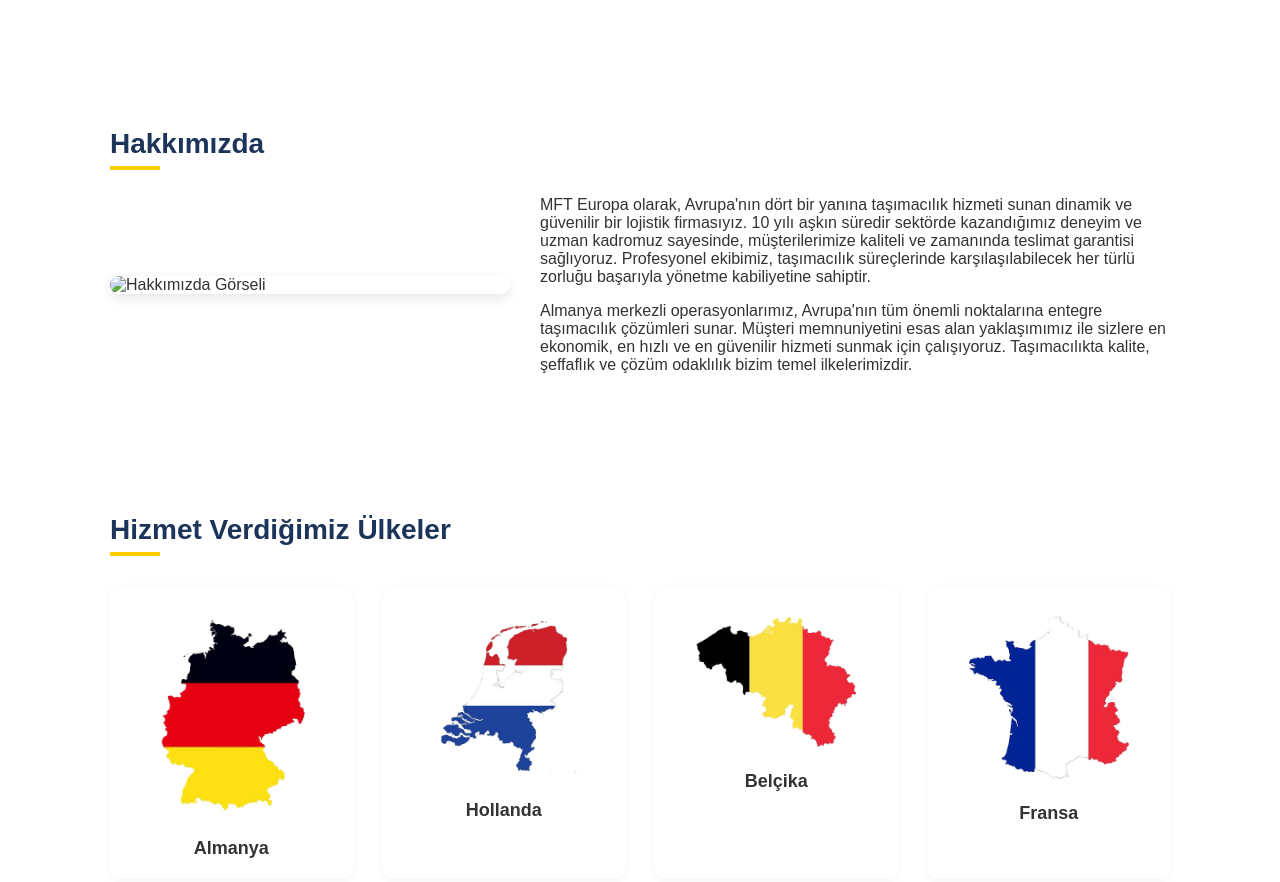
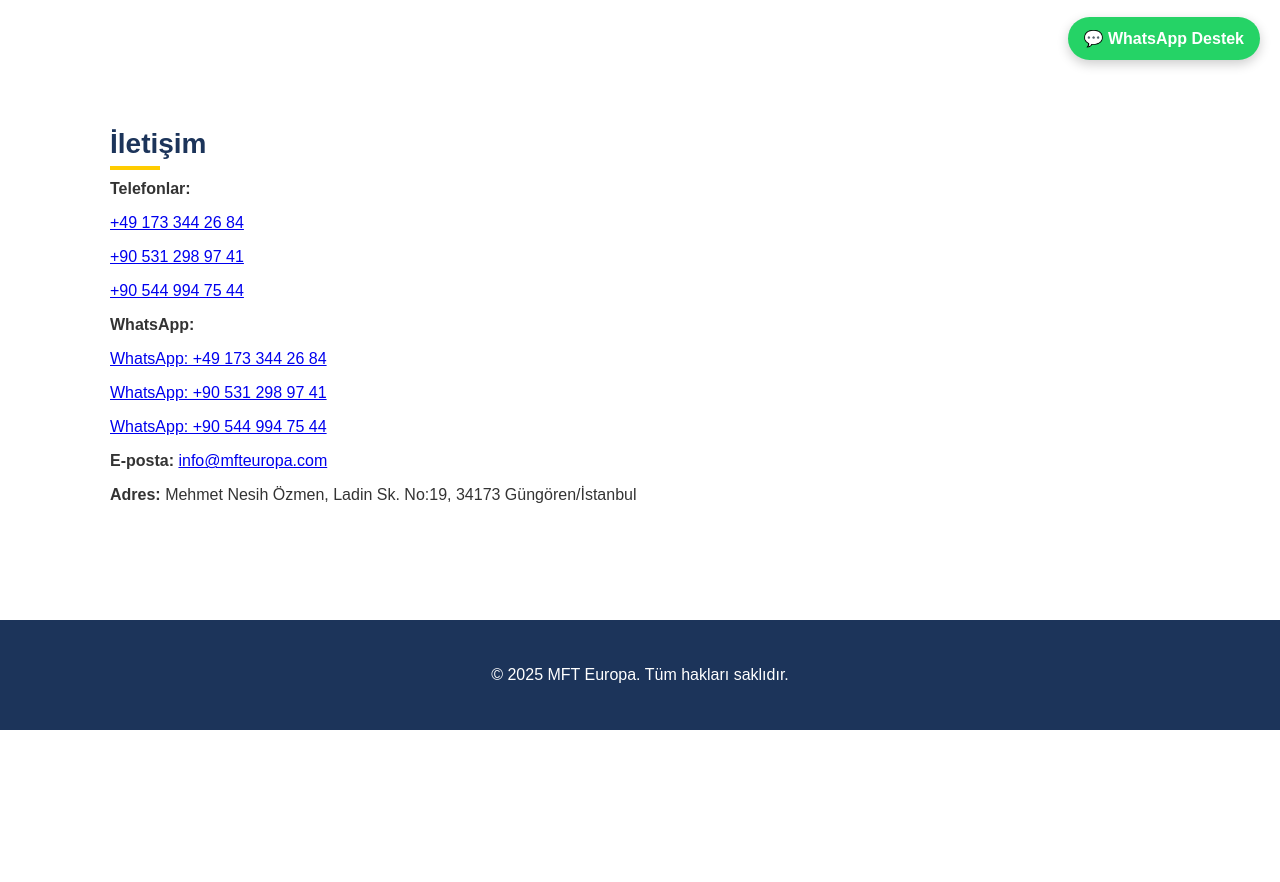
Before and after one commit to mfteuropa/mfteuropa.github.io, a plain HTML site: page index.html in a window 1280 px wide. Shown: the part 720-1602 px from the top of the page. After the commit the page ends 1450 px from the top, so only its background shows below. Drawn offline with Linux system fonts and the light colour scheme.

Commit message:
Update index.html

```diff
--- a/index.html
+++ b/index.html
@@ -1,40 +1,13 @@
 <!DOCTYPE html>
 <html lang="tr">
 <head>
-  <head>
   <meta charset="UTF-8">
   <meta name="viewport" content="width=device-width, initial-scale=1.0">
   <title>MFT Europa - Lojistik</title>
-
-  <!-- SEO Meta Tags -->
   <meta name="description" content="MFT Europa - Türkiye'den Avrupa'ya güvenilir ve hızlı lojistik hizmeti. 10 yıllık tecrübe, profesyonel ekip. Parsiyel ve komple taşımacılık.">
   <meta name="keywords" content="lojistik, taşımacılık, avrupa, parsiyel taşımacılık, mft europa, mobilya taşımacılığı, kargo, uluslararası lojistik, mft">
   <meta name="author" content="MFT Europa">
-
-  <!-- Open Graph / Facebook -->
-  <meta property="og:title" content="MFT Europa - Avrupa'ya Lojistik Hizmetleri">
-  <meta property="og:description" content="Türkiye'den Avrupa'nın dört bir yanına güvenli taşımacılık hizmetleri sunuyoruz.">
-  <meta property="og:image" content="https://mfteuropa.github.io/banner.jpg">
-  <meta property="og:url" content="https://mfteuropa.github.io/">
-  <meta property="og:type" content="website">
-
-  <!-- Twitter -->
-  <meta name="twitter:card" content="summary_large_image">
-  <meta name="twitter:title" content="MFT Europa - Avrupa'ya Lojistik">
-  <meta name="twitter:description" content="10 yıllık tecrübemizle Avrupa'nın her yerine taşımacılık hizmeti.">
-  <meta name="twitter:image" content="https://mfteuropa.github.io/banner.jpg">
-
-  <!-- Favicon -->
   <link rel="icon" href="favicon.ico" type="image/x-icon">
-
-  <!-- Style -->
-  <style>
-    /* ... stil kodlarınız burada kalıyor ... */
-  </style>
-</head>
-  <meta charset="UTF-8">
-  <meta name="viewport" content="width=device-width, initial-scale=1.0">
-  <title>MFT Europa - Lojistik</title>
   <style>
     * { box-sizing: border-box; }
     body { margin: 0; font-family: Arial, sans-serif; background-color: #fff; color: #333; }
@@ -144,7 +117,8 @@
       border: 2px solid #004080;
       border-radius: 10px;
       z-index: 999;
-      width: 300px;
+      width: 90%;
+      max-width: 300px;
       box-shadow: 0 0 20px rgba(0,0,0,0.3);
     }
     .form-popup input {
@@ -159,6 +133,20 @@
       color: white;
       border: none;
       cursor: pointer;
+    }
+    .whatsapp-button {
+      position: fixed;
+      bottom: 20px;
+      right: 20px;
+      background-color: #25d366;
+      color: white;
+      padding: 12px 16px;
+      border-radius: 50px;
+      text-decoration: none;
+      font-weight: bold;
+      box-shadow: 0 4px 12px rgba(0,0,0,0.2);
+      font-family: sans-serif;
+      z-index: 1000;
     }
     footer {
       background-color: #1c345a;
@@ -185,49 +173,23 @@
   <p>MFT Europa olarak Türkiye'den Avrupa'nın birçok ülkesine tekstil, hırdavat, mobilya gibi ürünlerin taşımacılığında uzmanlaşmış bulunmaktayız. Profesyonel hizmet anlayışımızla kapıdan kapıya teslimat sağlıyoruz.</p>
 </section>
 
-<section id="hakkimizda">
-  <h2>Hakkımızda</h2>
-  <div style="display: flex; flex-wrap: wrap; align-items: center; gap: 30px;">
-    <img src="about_us.jpg" alt="Hakkımızda Görseli" style="max-width: 100%; width: 400px; border-radius: 12px; box-shadow: 0 4px 12px rgba(0,0,0,0.1);">
-    <div style="flex: 1; min-width: 280px;">
-      <p>MFT Europa olarak, Avrupa'nın dört bir yanına taşımacılık hizmeti sunan dinamik ve güvenilir bir lojistik firmasıyız. 10 yılı aşkın süredir sektörde kazandığımız deneyim ve uzman kadromuz sayesinde, müşterilerimize kaliteli ve zamanında teslimat garantisi sağlıyoruz. Profesyonel ekibimiz, taşımacılık süreçlerinde karşılaşılabilecek her türlü zorluğu başarıyla yönetme kabiliyetine sahiptir.</p>
-      <p>Almanya merkezli operasyonlarımız, Avrupa'nın tüm önemli noktalarına entegre taşımacılık çözümleri sunar. Müşteri memnuniyetini esas alan yaklaşımımız ile sizlere en ekonomik, en hızlı ve en güvenilir hizmeti sunmak için çalışıyoruz. Taşımacılıkta kalite, şeffaflık ve çözüm odaklılık bizim temel ilkelerimizdir.</p>
-    </div>
-  </div>
+<section id="iletisim">
+  <h2>İletişim</h2>
+  <p><strong>Telefonlar:</strong></p>
+  <p><a href="tel:+491733442684">+49 173 344 26 84</a></p>
+  <p><a href="tel:+905312989741">+90 531 298 97 41</a></p>
+  <p><a href="tel:+905449947544">+90 544 994 75 44</a></p>
+  <p><strong>WhatsApp:</strong></p>
+  <p><a href="https://wa.me/491733442684" target="_blank">WhatsApp: +49 173 344 26 84</a></p>
+  <p><a href="https://wa.me/905312989741" target="_blank">WhatsApp: +90 531 298 97 41</a></p>
+  <p><a href="https://wa.me/905449947544" target="_blank">WhatsApp: +90 544 994 75 44</a></p>
+  <p><strong>E-posta:</strong> <a href="mailto:info@mfteuropa.com">info@mfteuropa.com</a></p>
+  <p><strong>Adres:</strong> Mehmet Nesih Özmen, Ladin Sk. No:19, 34173 Güngören/İstanbul</p>
 </section>
-
-<section id="ulkeler">
-  <h2>Hizmet Verdiğimiz Ülkeler</h2>
-  <div class="grid">
-    <div class="country"><img src="almanya_white_bg.png"><div class="country-name">Almanya</div></div>
-    <div class="country"><img src="hollanda_white_bg.png"><div class="country-name">Hollanda</div></div>
-    <div class="country"><img src="belcika_white_bg.png"><div class="country-name">Belçika</div></div>
-    <div class="country"><img src="fransa_white_bg.png"><div class="country-name">Fransa</div></div>
-    <div class="country"><img src="ispanya_white_bg.png"><div class="country-name">İspanya</div></div>
-    <div class="country"><img src="italya_white_bg.png"><div class="country-name">İtalya</div></div>
-    <div class="country"><img src="luksemburg_white_bg.png"><div class="country-name">Lüksemburg</div></div>
-    <div class="country"><img src="danimarka_white_bg.png"><div class="country-name">Danimarka</div></div>
-    <div class="country"><img src="avusturya_white_bg.png"><div class="country-name">Avusturya</div></div>
-  </div>
-</section>
-
-<div id="popup" class="form-popup">
-  <h3 id="ulkeBaslik">Ülke</h3>
-  <input type="text" id="en" placeholder="Koli Eni (cm)">
-  <input type="text" id="boy" placeholder="Koli Boyu (cm)">
-  <input type="text" id="yukseklik" placeholder="Koli Yüksekliği (cm)">
-  <input type="text" id="agirlik" placeholder="Koli Ağırlığı (kg)">
-  <input type="text" id="posta" placeholder="Posta Kodu">
-  <p id="fiyat">Fiyat: -</p>
-  <button onclick="hesaplaFiyat()">Fiyat Hesapla</button>
-  <button onclick="alert('Rezervasyon oluşturuldu')">Rezervasyon Oluştur</button>
-  <button onclick="kapat()">Kapat</button>
-</div>
-
+<a class="whatsapp-button" href="https://wa.me/905312989741" target="_blank">💬 WhatsApp Destek</a>
 <footer>
   <p>&copy; 2025 MFT Europa. Tüm hakları saklıdır.</p>
 </footer>
-
 <script>
   let seciliUlke = '';
   const ulkeCarpanlari = {
@@ -241,17 +203,14 @@
     "İspanya": 1.7,
     "İtalya": 1.6
   };
-
   function showForm(ulke) {
     document.getElementById('popup').style.display = 'block';
     document.getElementById('ulkeBaslik').textContent = ulke;
     seciliUlke = ulke;
   }
-
   function kapat() {
     document.getElementById('popup').style.display = 'none';
   }
-
   function hesaplaFiyat() {
     const en = parseFloat(document.getElementById('en').value) || 0;
     const boy = parseFloat(document.getElementById('boy').value) || 0;
@@ -262,7 +221,6 @@
     const fiyat = Math.max(hacimDesi, agirlik) * carpan;
     document.getElementById('fiyat').innerText = `Fiyat: €${fiyat.toFixed(2)}`;
   }
-
   document.querySelectorAll('.country').forEach(el => {
     el.addEventListener('click', () => {
       const ulke = el.querySelector('.country-name').innerText;
```
